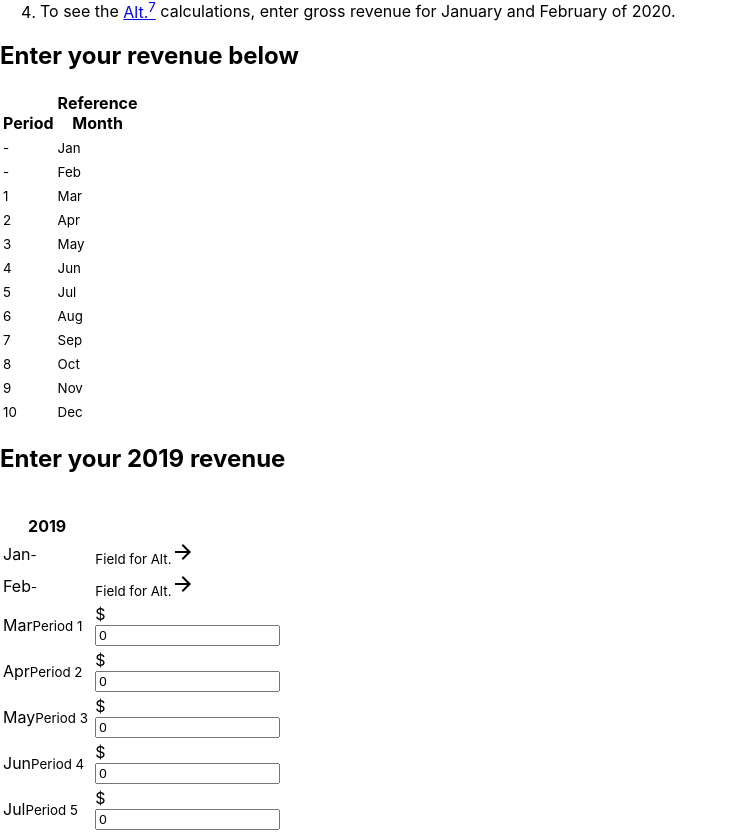
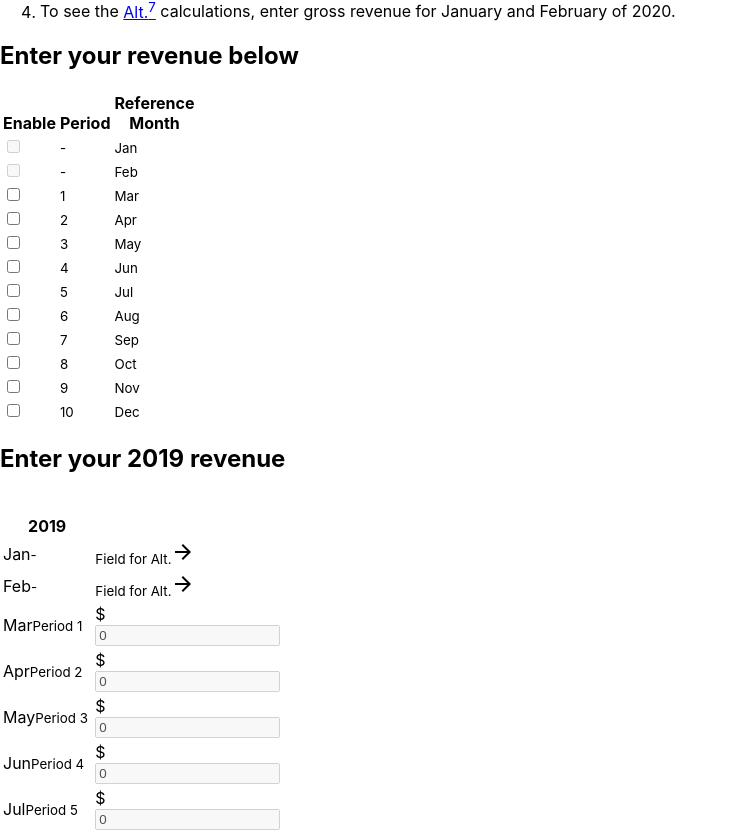
Before and after one commit to gopunchcard/cews-calculator, a React (Create React App) app: page / in a window 1280 px wide. Shown: the part 1789-2621 px from the top of the page, without its empty margins (0-737 px from the left). Built offline with nearby package versions, Linux system fonts and the light colour scheme; the HTML template or start-up script is replaced by a standard one; a web font is replaced by a local one.

Commit message:
Added checkboxes

```diff
--- a/src/Calculator.tsx
+++ b/src/Calculator.tsx
@@ -6,17 +6,34 @@ import { ReactComponent as IconArrowRight } from './components/icons/icon-arrow-
 
 interface IProps { }
 
-const Calculator: React.FC<IProps> = ( props: IProps ) => {
+const Calculator: React.FC<IProps> = (props: IProps) => {
 	const monthLabels = ['Jan', 'Feb', 'Mar', 'Apr', 'May', 'Jun', 'Jul', 'Aug', 'Sep', 'Oct', 'Nov', 'Dec'];
 	const defaultValues2019 = [0, 0, 0, 0, 0, 0, 0, 0, 0, 0, 0, 0];
 	const defaultValues2020 = [0, 0, 0, 0, 0, 0, 0, 0, 0, 0, 0, 0];
+	const defaultEnabledPeriods = [false, false, false, false, false, false, false, false, false, false, false, false];
 	const periodStart = 2;
+	const enabledValues = [
+		[2, 3, 4, 5, 6, 7, 8, 9, 10, 11], //Jan
+		[2, 3, 4, 5, 6, 7, 8, 9, 10, 11], //Feb
 
+		[2, 3], // Mar = Feb and March
+		[3, 4, 6],
+		[4, 5, 6, 7],
+		[5, 6, 7, 8],
+		[6, 7, 8, 9],
+		[7, 8, 9, 10],
+		[8, 9, 10],
+		[9, 10],
+		[10],
+		[]
+	];
 	const [values2019, setValues2019] = React.useState<Array<any>>(defaultValues2019);
 	const [values2020, setValues2020] = React.useState<Array<any>>(defaultValues2020);
 	const [resultsGeneral, setResultsGeneral] = React.useState<number[]>([]);
 	const [resultsAlt, setResultsAlt] = React.useState<number[]>([]);
 	const [fieldsWithErrors, setfieldsWithErrors] = React.useState<string[]>([]);
+
+	const [enabledPeriods, setEnabledPeriods] = React.useState<boolean[]>(defaultEnabledPeriods);
 
 	React.useEffect(init, []);
 	React.useEffect(update, [values2019, values2020]);
@@ -32,6 +49,9 @@ const Calculator: React.FC<IProps> = ( props: IProps ) => {
 							<thead>
 								<tr className="text-monospace">
 									<th className="px-3">
+										<br />Enable
+									</th>
+									<th className="px-3">
 										<br />Period
 									</th>
 									<th className="px-3">
@@ -45,9 +65,16 @@ const Calculator: React.FC<IProps> = ( props: IProps ) => {
 										<tr key={`row-labels-${index}`}>
 											<td className="px-3">
 												<div className="form-control bg-transparent border-transparent px-0">
+													<input type="checkbox" disabled={index - periodStart < 0} value={index} onChange={updateEnabledPeriods} checked={enabledPeriods[index]} />
+
+												</div>
+											</td>
+											<td className="px-3">
+												<div className="form-control bg-transparent border-transparent px-0">
 													<small className="text-uppercase text-monospace text-right">{index - periodStart >= 0 ? index - periodStart + 1 : '-'}</small>
 												</div>
 											</td>
+
 											<td className="px-3">
 												<div className="form-control bg-transparent border-transparent px-0">
 													<small className="text-uppercase text-monospace text-right">{monthLabels[index]}</small>
@@ -76,9 +103,9 @@ const Calculator: React.FC<IProps> = ( props: IProps ) => {
 									return (
 										<tr key={`column-2019-${index}`} className={classnames(index < periodStart && 'd-none d-sm-table-row')}>
 											<td className="d-lg-none pl-3 text-uppercase text-monospace small text-nowrap align-middle">
-												{ monthLabels[index] }
+												{monthLabels[index]}
 												<small className="d-block mt-n2">
-													{	index - periodStart >= 0 ? `Period ${index - periodStart + 1}` : '-'}
+													{index - periodStart >= 0 ? `Period ${index - periodStart + 1}` : '-'}
 												</small>
 											</td>
 											<td className="pr-3">
@@ -96,14 +123,15 @@ const Calculator: React.FC<IProps> = ( props: IProps ) => {
 																)
 															}
 															value={index >= 2 && values2019[index]}
-																onValueChange={({floatValue}) => {
+															onValueChange={({ floatValue }) => {
 																updateArray2019(index, floatValue);
-																	if( floatValue !== undefined && Math.sign(floatValue) !== -1 ) {
+																if (floatValue !== undefined && Math.sign(floatValue) !== -1) {
 																	removeError(`field-2019-${index}`);
 																} else {
 																	addError(`field-2019-${index}`);
 																}
 															}}
+															disabled={!checkEnabledPeriods(index)}
 														/>
 													</div>
 												) : (
@@ -137,9 +165,9 @@ const Calculator: React.FC<IProps> = ( props: IProps ) => {
 									return (
 										<tr key={`column-2020-${index}`}>
 											<td className="d-lg-none pl-3 text-uppercase text-monospace small text-nowrap align-middle">
-												{ monthLabels[index] }
+												{monthLabels[index]}
 												<small className="d-block mt-n2">
-													{	index - periodStart >= 0 ? `Period ${index - periodStart + 1}` : '-'}
+													{index - periodStart >= 0 ? `Period ${index - periodStart + 1}` : '-'}
 												</small>
 											</td>
 											<td className="pr-3">
@@ -156,14 +184,15 @@ const Calculator: React.FC<IProps> = ( props: IProps ) => {
 															)
 														}
 														value={values2020[index]}
-														onValueChange={({floatValue}) => {
+														onValueChange={({ floatValue }) => {
 															updateArray2020(index, floatValue);
-															if( floatValue !== undefined && Math.sign(floatValue) !== -1 ) {
+															if (floatValue !== undefined && Math.sign(floatValue) !== -1) {
 																removeError(`field-2020-${index}`);
 															} else {
 																addError(`field-2020-${index}`);
 															}
 														}}
+														disabled={!checkEnabledPeriods(index)}
 													/>
 												</div>
 											</td>
@@ -201,9 +230,9 @@ const Calculator: React.FC<IProps> = ( props: IProps ) => {
 							return (
 								<tr key={`column-results-${index}`}>
 									<td className="px-3 text-uppercase text-monospace small text-nowrap align-middle d-lg-none">
-										{ monthLabels[index] }
+										{monthLabels[index]}
 										<small className="d-block mt-n2">
-											{	index - periodStart >= 0 ? `Period ${index - periodStart + 1}` : '-'}
+											{index - periodStart >= 0 ? `Period ${index - periodStart + 1}` : '-'}
 										</small>
 									</td>
 									<td className="px-3">
@@ -273,6 +302,11 @@ const Calculator: React.FC<IProps> = ( props: IProps ) => {
 		setValues2020(oldValues);
 	}
 
+	function updateEnabledPeriods(event: React.ChangeEvent<HTMLInputElement>) {
+		const oldValues = [...enabledPeriods];
+		oldValues[parseInt(event.target.value)] = event.target.checked;
+		setEnabledPeriods(oldValues);
+	}
 	function init() {
 		const year = new Year(defaultValues2019, defaultValues2020, [], []);
 		year.getvalues();
@@ -283,17 +317,18 @@ const Calculator: React.FC<IProps> = ( props: IProps ) => {
 	function reset() {
 		setValues2019(defaultValues2019);
 		setValues2020(defaultValues2020);
+		setEnabledPeriods(defaultEnabledPeriods);
 		init();
 	}
 
 	function addError(field: string) {
-		if(!fieldsWithErrors.includes(field)) {
+		if (!fieldsWithErrors.includes(field)) {
 			setfieldsWithErrors([...fieldsWithErrors, field]);
 		}
 	}
 
 	function removeError(field: string) {
-		if(fieldsWithErrors.includes(field)) {
+		if (fieldsWithErrors.includes(field)) {
 			const i = fieldsWithErrors.findIndex((v) => v === field);
 			const oldValues = [...fieldsWithErrors];
 			oldValues.splice(i, 1);
@@ -305,16 +340,16 @@ const Calculator: React.FC<IProps> = ( props: IProps ) => {
 		return Math.round(input * 100);
 	}
 
-	function showAverage( input: number[] ) {
+	function showAverage(input: number[]) {
 		const numItems = input.length;
-		let total = input.reduce(function(a, b){
+		let total = input.reduce(function (a, b) {
 			return a + b;
 		}, 0);
 		return total / numItems;
 	}
 
 	function update() {
-		if ( fieldsWithErrors.length === 0 ) {
+		if (fieldsWithErrors.length === 0) {
 			const year = new Year(values2019, values2020, [], []);
 			year.getvalues();
 			setResultsGeneral(year.finalGeneralResults);
@@ -327,6 +362,15 @@ const Calculator: React.FC<IProps> = ( props: IProps ) => {
 		setResultsGeneral([]);
 		setResultsAlt([]);
 	}
+
+	function checkEnabledPeriods(index: number) {
+		let enableIfChecked = enabledValues[index];
+		for (let i = 0; i < enableIfChecked.length; i++) {
+			if (enabledPeriods[enableIfChecked[i]] === true)
+				return true;
+		}
+		return false;
+	}
 };
 
 export default Calculator;
```
Lines whose indentation alone changed are shown as unchanged.
